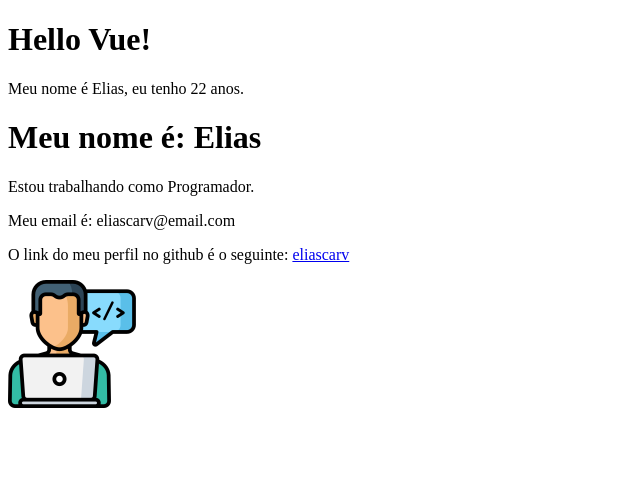
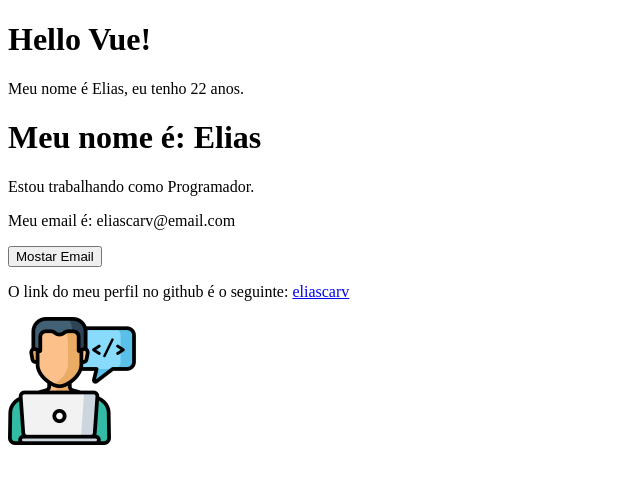
Before and after one commit to eliascarv/Aprendendo-VueJS, a Vue app: page / in a window 1280 px wide. Shown: the top 484 px of the page, without its empty margins (0-640 px from the left). Built offline with nearby package versions, Linux system fonts and the light colour scheme.

Commit message:
Métodos

```diff
--- a/src/components/Info.vue
+++ b/src/components/Info.vue
@@ -2,7 +2,8 @@
   <div>
     <p v-if="esta_trab">Estou trabalhando como {{ profissao }}.</p>
     <p v-else>Estou a procura de uma oportunidade.</p>
-    <p v-show="mostrar_email">Meu email é: {{ email }}</p>
+    <p>Meu email é: <span v-show="mostrar_email">{{ email }}</span></p>
+    <button @click="showEmail">Mostar Email</button>
     <p>O link do meu perfil no github é o seguinte: <a v-bind:href="github">eliascarv</a></p>
     <imagem />
   </div>
@@ -28,6 +29,11 @@ export default {
       mostrar_email: true,
       github: 'https://github.com/eliascarv'
     }
+  },
+  methods: {
+    showEmail() {
+      this.mostrar_email = !this.mostrar_email
+    }
   }
 }
 </script>
```
